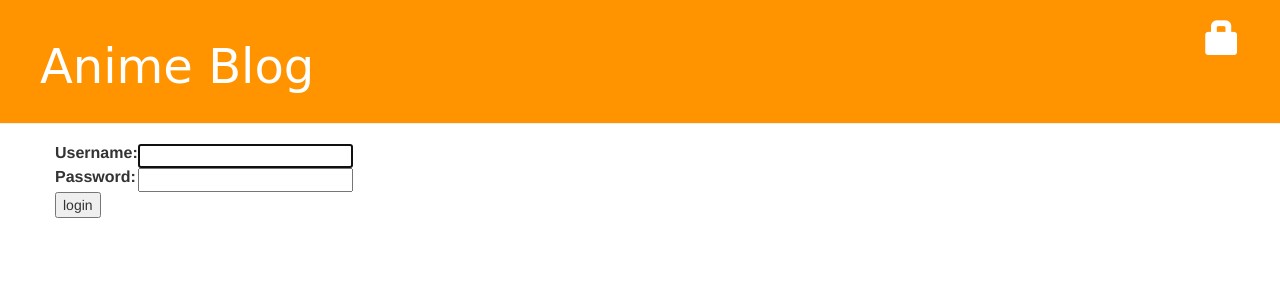
After one commit to carrington10/blog, a Django app: page /accounts/login/ in a window 1280 px wide. The commit adds this page. Shown: the top 300 px of the page. Run offline with Django 3.2, Linux system fonts and the light colour scheme; some libraries are stand-ins or nearby versions.

Commit message:
handles user authentification

```diff
--- a/blog/templates/blog/base.html
+++ b/blog/templates/blog/base.html
@@ -13,6 +13,10 @@
             <a href="{% url 'post_new' %}" class="top-menu"><span class="glyphicon glyphicon-plus"></span></a>
 
           <a href="{% url 'post_draft_list' %}" class="top-menu"><span class="glyphicon glyphicon-edit"></span></a>
+
+           <p class="top-menu">Hello {{ user.username }} <small>(<a href="{% url 'logout' %}">Log out</a>)</small></p>
+         {% else %}
+             <a href="{% url 'login' %}" class="top-menu"><span class="glyphicon glyphicon-lock"></span></a>
           {% endif %}
             <h1><a href="/">Anime Blog</a></h1>
         </div>
--- a/blog/templates/blog/post_detail.html
+++ b/blog/templates/blog/post_detail.html
@@ -10,10 +10,10 @@
     		<a class="btn btn-default" href="{% url 'post_publish' pk=post.pk %}">Publish</a>
 	{% endif %}
 <a class="btn btn-default" href="{% url 'post_remove' pk=post.pk %}"><span class="glyphicon glyphicon-remove"></span></a>
+        {% if user.is_authenticated %}
+        <a class="btn btn-default" href="{% url 'post_edit' pk=post.pk %}"><span class="glyphicon glyphicon-pencil"></span></a>
 
 
-        {% if user.is_authenticated %}
-        <a class="btn btn-default" href="{% url 'post_edit' pk=post.pk %}"><span class="glyphicon glyphicon-pencil"></span></a>
         {% endif %}
         <h1>{{ post.title }}</h1>
         <p>{{ post.text|linebreaksbr }}</p>
--- /dev/null
+++ b/blog/templates/registration/login.html
@@ -0,0 +1,25 @@
+{% extends "blog/base.html" %}
+
+{% block content %}
+   {% if from.errors %}
+         <p> Your username and password didn't match. PLease try again. <p>
+    {% endif %}
+
+
+    <form method="post" action="{% url 'login' %}">
+    {% csrf_token %}
+        <table>
+        <tr>
+            <td>{{ form.username.label_tag }}</td>
+            <td>{{ form.username }}</td>
+        </tr>
+        <tr>
+            <td>{{ form.password.label_tag }}</td>
+            <td>{{ form.password }}</td>
+        </tr>
+        </table>
+
+        <input type="submit" value="login" />
+        <input type="hidden" name="next" value="{{ next }}" />
+    </form>
+{% endblock %}
--- a/blog/urls.py
+++ b/blog/urls.py
@@ -1,4 +1,5 @@
 
+from django.contrib.auth import views
 from django.conf.urls import url
 from . import views
 
@@ -10,4 +11,5 @@ urlpatterns = [
     url(r'^drafts/$', views.post_draft_list, name='post_draft_list'),
     url(r'^post/(?P<pk>\d+)/publish/$',views.post_publish, name='post_publish'),
     url(r'^post/(?P<pk>\d+)/remove/$',views.post_remove, name='post_remove'),
+
 ]
--- a/mysite/settings.py
+++ b/mysite/settings.py
@@ -51,6 +51,8 @@ MIDDLEWARE = [
 ]
 
 ROOT_URLCONF = 'mysite.urls'
+
+LOGIN_REDIRECT_URL = '/'
 
 TEMPLATES = [
     {
--- a/mysite/urls.py
+++ b/mysite/urls.py
@@ -15,8 +15,11 @@ Including another URLconf
 """
 from django.conf.urls import include, url
 from django.contrib import admin
+from django.contrib.auth import views
 
 urlpatterns = [
     url(r'^admin/', admin.site.urls),
-    url(r'',include('blog.urls')),
+    url(r'^accounts/login/$', views.login, name='login'),
+    url(r'^accounts/logout/$', views.logout, name='logout', kwargs={'next_page': '/'}),
+    url(r'', include('blog.urls')),
 ]
```
Also changed, not shown: blog/views.py (+6 -2 lines), db.sqlite3.
